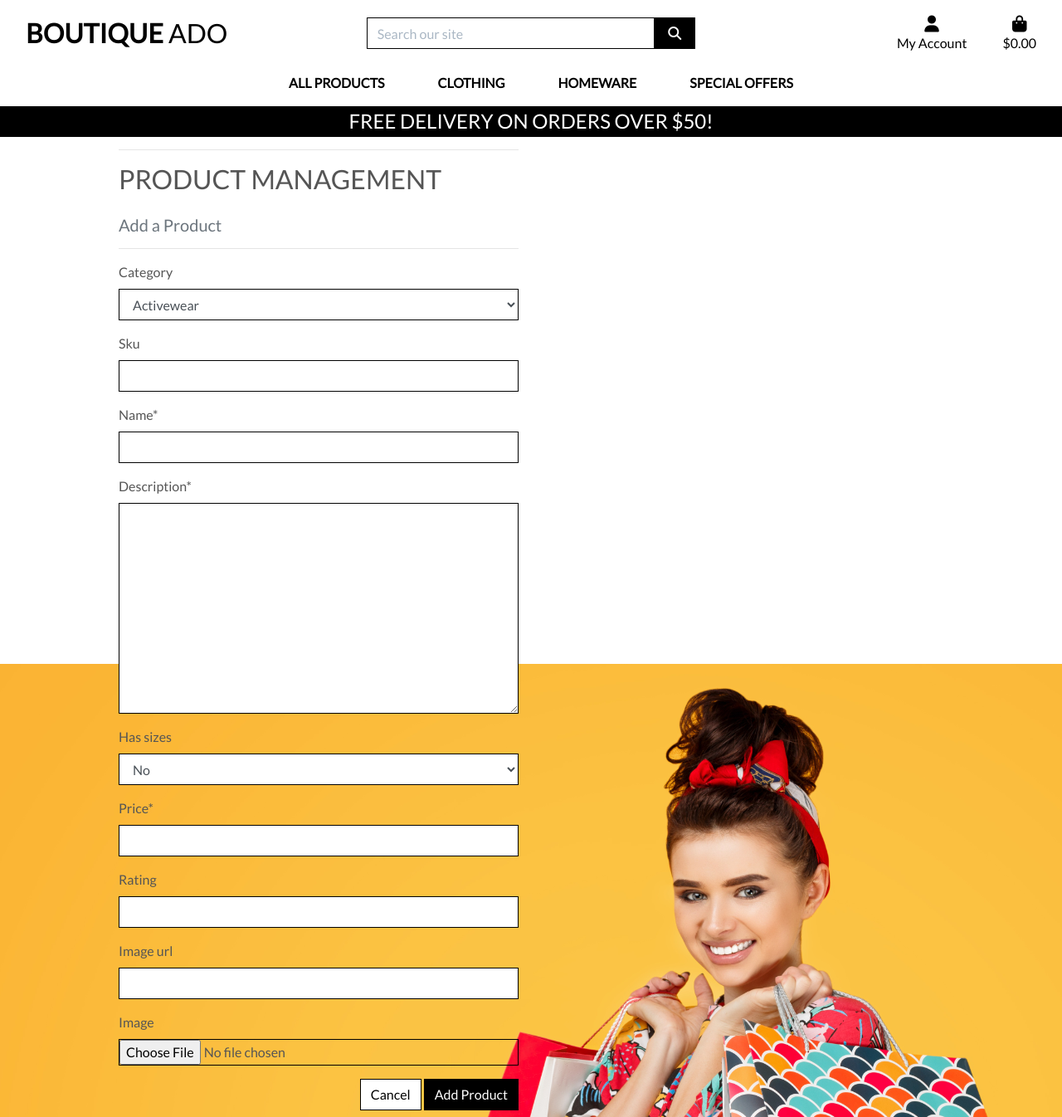
After one commit to JLumb/E-commerce-app, a Django app: page /products/add/ in a window 1280 px wide. The commit adds this page. Shown: the whole page at 83% size. Run offline with Django 3.2, Linux system fonts and the light colour scheme; data comes from the database, SQL or seed files in the repository; some libraries are stand-ins or nearby versions.

Commit message:
finished add product function

```diff
--- /dev/null
+++ b/products/templates/products/add_product.html
@@ -0,0 +1,37 @@
+{% extends "base.html" %}
+{% load static %}
+
+{% block page_header %}
+    <div class="container header-container">
+        <div class="row">
+            <div class="col"></div>
+        </div>
+    </div>
+{% endblock %}
+
+{% block content %}
+    <div class="overlay"></div>
+    <div class="container">
+        <div class="row">
+            <div class="col-12 col-md-6">
+                <hr>
+                <h2 class="logo-font mb-4">Product Management</h2>
+                <h5 class="text-muted">Add a Product</h5>
+                <hr>
+            </div>
+        </div>
+
+        <div class="row">
+            <div class="col-12 col-md-6">
+                <form method="POST" action="{% url 'add_product' %}" class="form mb-2" enctype="multipart/form-data">
+                    {% csrf_token %}
+                    {{ form | crispy }}
+                    <div class="text-right">
+                        <a class="btn btn-outline-black rounded-0" href="{% url 'products' %}">Cancel</a>
+                        <button class="btn btn-black rounded-0" type="submit">Add Product</button>
+                    </div>
+                </form>
+            </div>
+        </div>
+    </div>
+{% endblock %}
--- a/products/urls.py
+++ b/products/urls.py
@@ -3,5 +3,6 @@ from . import views
 
 urlpatterns = [
     path('', views.all_products, name='products'),
-    path('<product_id>', views.product_detail, name='product_detail'),
+    path('<int:product_id>', views.product_detail, name='product_detail'),
+    path('add/', views.add_product, name='add_product')
 ]
--- a/products/views.py
+++ b/products/views.py
@@ -4,9 +4,9 @@ from django.db.models import Q
 from django.db.models.functions import Lower
 
 from .models import Product, Category
+from .forms import ProductForm
 
 # Create your views here.
-
 
 def all_products(request):
     """ A view to show all products, including sorting and search queries """
@@ -68,3 +68,24 @@ def product_detail(request, product_id):
     }
 
     return render(request, 'products/product_detail.html', context)
+
+
+def add_product(request):
+    """ Add a product to the store """
+    if request.method == 'POST':
+        form = ProductForm(request.POST, request.FILES)
+        if form.is_valid():
+            form.save()
+            messages.success(request, 'Successfully added product!')
+            return redirect(reverse('add_product'))
+        else:
+            messages.error(request, 'Failed to add product. Please ensure the form is valid.')
+    else:
+        form = ProductForm()
+
+    template = 'products/add_product.html'
+    context = {
+        'form': form,
+    }
+
+    return render(request, template, context)
--- a/templates/base.html
+++ b/templates/base.html
@@ -2,7 +2,6 @@
 
 <!doctype html>
 <html lang="en">
-
   <head>
 
     {% block meta %}
@@ -15,8 +14,7 @@
     {% endblock %}
 
     {% block corecss %}
-    <link rel="stylesheet" href="https://stackpath.bootstrapcdn.com/bootstrap/4.4.1/css/bootstrap.min.css"
-        integrity="sha384-Vkoo8x4CGsO3+Hhxv8T/Q5PaXtkKtu6ug5TOeNV6gBiFeWPGFN9MuhOf23Q9Ifjh" crossorigin="anonymous">
+        <link rel="stylesheet" href="https://stackpath.bootstrapcdn.com/bootstrap/4.4.1/css/bootstrap.min.css" integrity="sha384-Vkoo8x4CGsO3+Hhxv8T/Q5PaXtkKtu6ug5TOeNV6gBiFeWPGFN9MuhOf23Q9Ifjh" crossorigin="anonymous">
         <link rel="stylesheet" href="https://fonts.googleapis.com/css?family=Lato&display=swap">
         <link rel="stylesheet" href="{% static 'css/base.css' %}">
     {% endblock %}
@@ -26,15 +24,11 @@
 
     {% block corejs %}
         <script src="https://kit.fontawesome.com/e9c73d7092.js" crossorigin="anonymous"></script>
-    <script src="https://code.jquery.com/jquery-3.6.1.min.js"
-        integrity="sha256-o88AwQnZB+VDvE9tvIXrMQaPlFFSUTR+nldQm1LuPXQ=" crossorigin="anonymous"></script>
-    <script src="https://cdn.jsdelivr.net/npm/popper.js@1.16.0/dist/umd/popper.min.js"
-        integrity="sha384-Q6E9RHvbIyZFJoft+2mJbHaEWldlvI9IOYy5n3zV9zzTtmI3UksdQRVvoxMfooAo" crossorigin="anonymous">
-    </script>
+        <script src="https://code.jquery.com/jquery-3.4.1.min.js" integrity="sha256-CSXorXvZcTkaix6Yvo6HppcZGetbYMGWSFlBw8HfCJo=" crossorigin="anonymous"></script>
+        <script src="https://cdn.jsdelivr.net/npm/popper.js@1.16.0/dist/umd/popper.min.js" integrity="sha384-Q6E9RHvbIyZFJoft+2mJbHaEWldlvI9IOYy5n3zV9zzTtmI3UksdQRVvoxMfooAo" crossorigin="anonymous"></script>
+        <script src="https://stackpath.bootstrapcdn.com/bootstrap/4.4.1/js/bootstrap.min.js" integrity="sha384-wfSDF2E50Y2D1uUdj0O3uMBJnjuUD4Ih7YwaYd1iqfktj0Uod8GCExl3Og8ifwB6" crossorigin="anonymous"></script>
+        <!-- Stripe -->
         <script src="https://js.stripe.com/v3/"></script>
-    <script src="https://stackpath.bootstrapcdn.com/bootstrap/4.4.1/js/bootstrap.min.js"
-        integrity="sha384-wfSDF2E50Y2D1uUdj0O3uMBJnjuUD4Ih7YwaYd1iqfktj0Uod8GCExl3Og8ifwB6" crossorigin="anonymous">
-    </script>
     {% endblock %}
 
     {% block extra_js %}
@@ -42,7 +36,6 @@
 
     <title>Boutique Ado {% block extra_title %}{% endblock %}</title>
   </head>
-
   <body>
     <header class="container-fluid fixed-top">
         <div id="topnav" class="row bg-white pt-lg-2 d-none d-lg-flex">
@@ -54,8 +47,7 @@
             <div class="col-12 col-lg-4 my-auto py-1 py-lg-0">
                 <form method="GET" action="{% url 'products' %}">
                     <div class="input-group w-100">
-                        <input class="form-control border border-black rounded-0" type="text" name="q"
-                            placeholder="Search our site">
+                        <input class="form-control border border-black rounded-0" type="text" name="q" placeholder="Search our site">
                         <div class="input-group-append">
                             <button class="form-control btn btn-black border border-black rounded-0" type="submit">
                                 <span class="icon">
@@ -69,8 +61,7 @@
             <div class="col-12 col-lg-4 my-auto py-1 py-lg-0">
                 <ul class="list-inline list-unstyled text-center text-lg-right my-0">
                     <li class="list-inline-item dropdown">
-                        <a class="text-black nav-link" href="#" id="user-options" data-toggle="dropdown"
-                            aria-haspopup="true" aria-expanded="false">
+                        <a class="text-black nav-link" href="#" id="user-options" data-toggle="dropdown" aria-haspopup="true" aria-expanded="false">
                             <div class="text-center">
                                 <div><i class="fas fa-user fa-lg"></i></div>
                                 <p class="my-0">My Account</p>
@@ -79,9 +70,9 @@
                         <div class="dropdown-menu border-0" aria-labelledby="user-options">
                             {% if request.user.is_authenticated %}
                                 {% if request.user.is_superuser %}
-                            <a href="" class="dropdown-item">Product Management</a>
+                                    <a href="{% url 'add_product' %}" class="dropdown-item">Product Management</a>
                                 {% endif %}
-                            <a href="" class="dropdown-item">My Profile</a>
+                                <a href="{% url 'profile' %}" class="dropdown-item">My Profile</a>
                                 <a href="{% url 'account_logout' %}" class="dropdown-item">Logout</a>
                             {% else %}
                                 <a href="{% url 'account_signup' %}" class="dropdown-item">Register</a>
@@ -90,8 +81,7 @@
                         </div>
                     </li>
                     <li class="list-inline-item">
-                        <a class="{% if grand_total %}text-info font-weight-bold{% else %}text-black{% endif %} nav-link"
-                            href="{% url 'view_bag' %}">
+                        <a class="{% if grand_total %}text-info font-weight-bold{% else %}text-black{% endif %} nav-link" href="{% url 'view_bag' %}">
                             <div class="text-center">
                                 <div><i class="fas fa-shopping-bag fa-lg"></i></div>
                                 <p class="my-0">
@@ -109,8 +99,7 @@
         </div>
         <div class="row bg-white">
             <nav class="navbar navbar-expand-lg navbar-light w-100">
-                <button class="navbar-toggler" type="button" data-toggle="collapse" data-target="#main-nav"
-                    aria-controls="main-nav" aria-expanded="false" aria-label="Toggle navigation">
+                <button class="navbar-toggler" type="button" data-toggle="collapse" data-target="#main-nav" aria-controls="main-nav" aria-expanded="false" aria-label="Toggle navigation">
                     <span class="navbar-toggler-icon"></span>
                 </button>
                 {% include 'includes/mobile-top-header.html' %}
@@ -156,5 +145,4 @@
 
 
   </body>
-
 </html>
--- a/templates/includes/mobile-top-header.html
+++ b/templates/includes/mobile-top-header.html
@@ -30,7 +30,7 @@
     <div class="dropdown-menu border-0" aria-labelledby="user-options">
         {% if request.user.is_authenticated %}
             {% if request.user.is_superuser %}
-                <a href="{% url 'account_logout' %}" class="dropdown-item">Product Management</a>
+                <a href="{% url 'add_product' %}" class="dropdown-item">Product Management</a>
             {% endif %}
             <a href="" class="dropdown-item">My Profile</a>
             <a href="{% url 'account_logout' %}" class="dropdown-item">Logout</a>
--- a/templates/includes/toasts/toast_success.html
+++ b/templates/includes/toasts/toast_success.html
@@ -20,7 +20,11 @@
                 {% for item in bag_items %}
                     <div class="row">
                         <div class="col-3 my-1">
-                            <img class="w-100" src="{{ item.product.image.url }}">
+                            {% if item.product.image %}
+                            <img class="w-100" src="{{ item.product.image.url }}" alt="{{ item.product.name }}">
+                            {% else %}
+                            <img class="w-100" src="{{ MEDIA_URL }}noimage.png" alt="{{ item.product.name }}">
+                            {% endif %}
                         </div>
                         <div class="col-9">
                             <p class="my-0"><strong>{{ item.product.name }}</strong></p>
```
Lines whose indentation alone changed are shown as unchanged.
